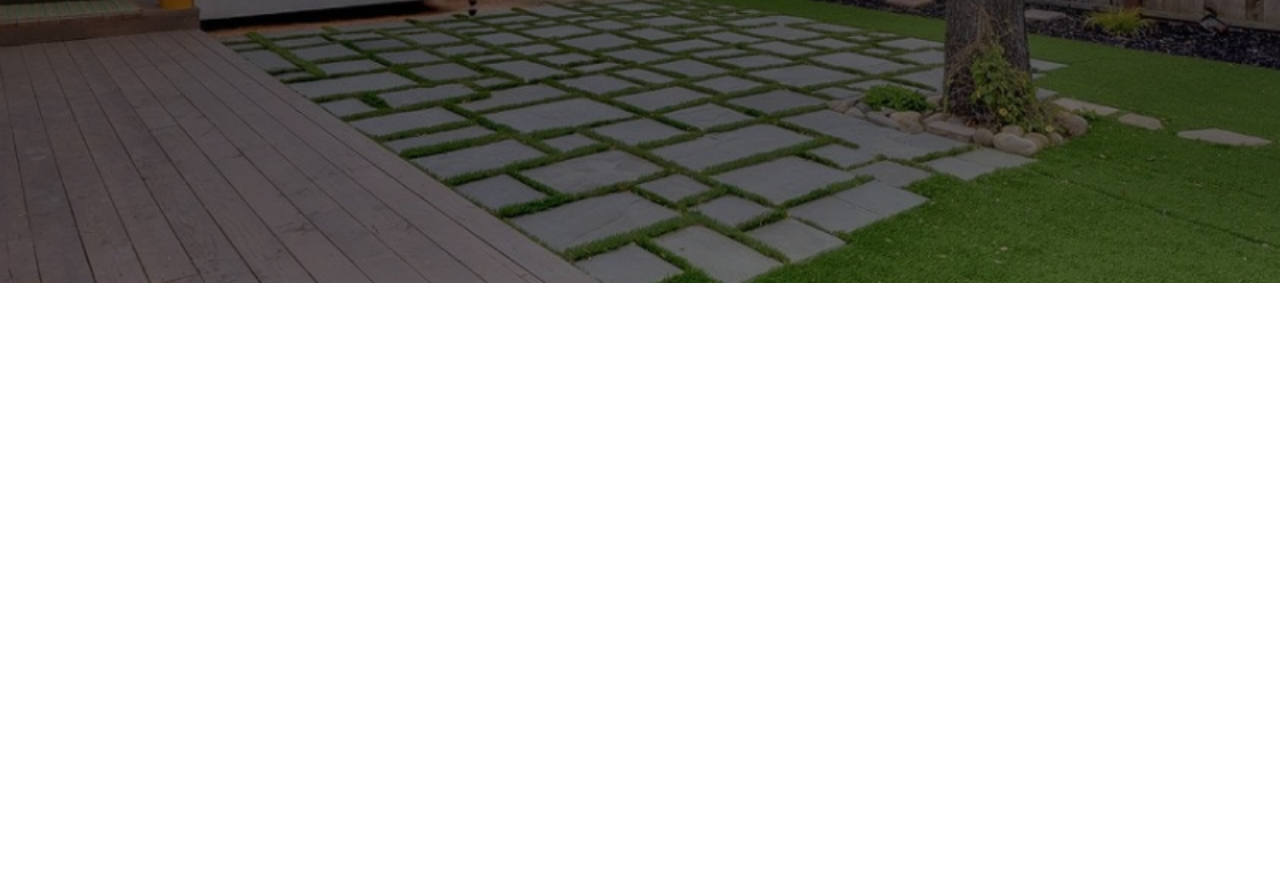
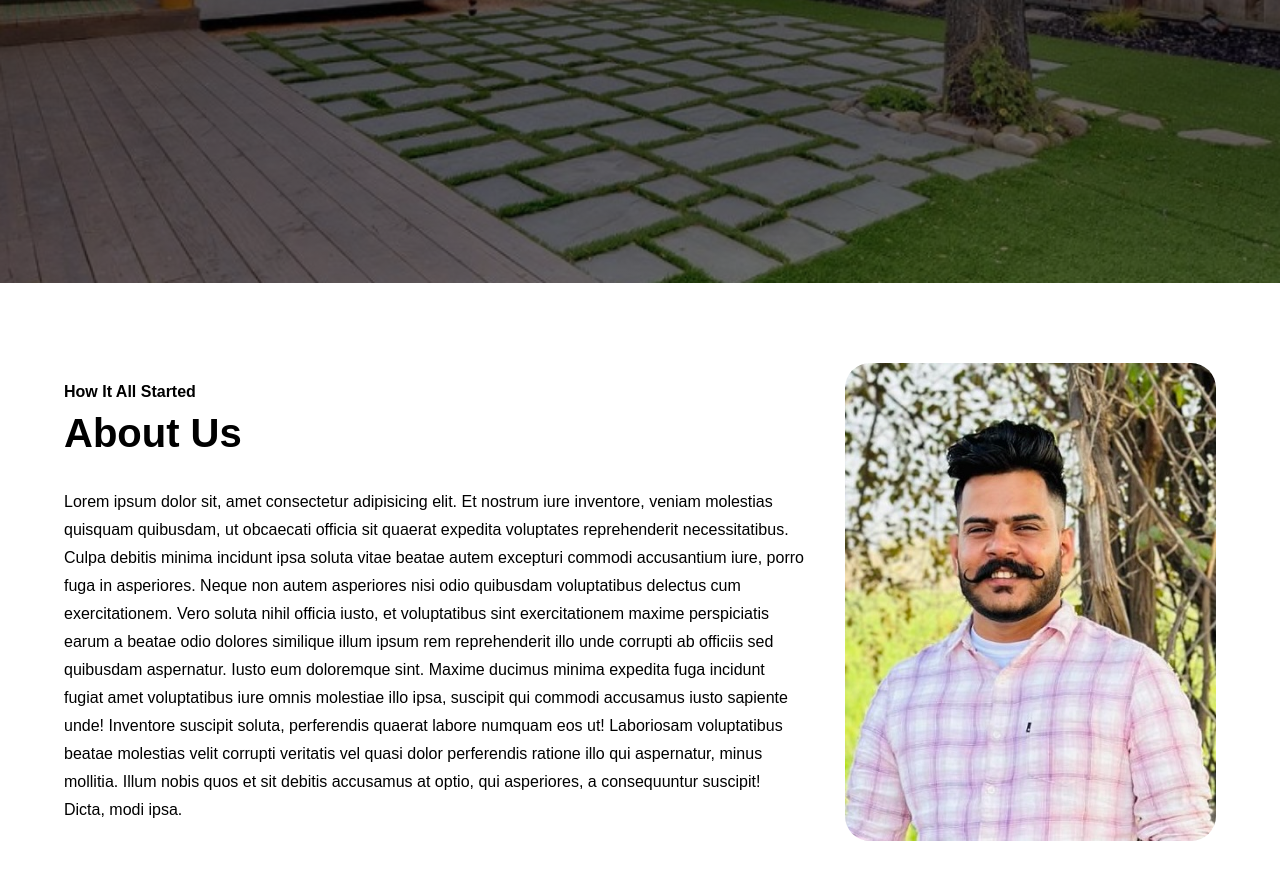
Before and after one commit to birmansahil/vj_landscaping, a plain HTML site: page index.html in a window 1280 px wide. Shown: the part 517-1407 px from the top of the page. Before the commit the page ends 800 px from the top, so only its background shows below. Drawn offline with Linux system fonts and the light colour scheme.

Commit message:
added about section

```diff
--- a/index.html
+++ b/index.html
@@ -8,6 +8,7 @@
   </head>
   <body>
     <main>
+      <!-- Introduction -->
       <section class="introduction">
         <div class="container introduction-container">
           <h1 class="section-heading introduction-heading">
@@ -20,7 +21,41 @@
             Welcome to a greener, more beautiful world!"
           </p>
           <a class="btn" href="#">Request an estimate</a>
-          <a class="btn" href="#">About us</a>
+          <a class="btn" href="#about">About us</a>
+        </div>
+      </section>
+
+      <!-- About -->
+      <section class="about" id="about">
+        <div class="container about-container">
+          <div class="about-content">
+            <h2 class="section-heading about-heading">About us</h2>
+            <p class="section-para about-para">
+              Lorem ipsum dolor sit, amet consectetur adipisicing elit. Et
+              nostrum iure inventore, veniam molestias quisquam quibusdam, ut
+              obcaecati officia sit quaerat expedita voluptates reprehenderit
+              necessitatibus. Culpa debitis minima incidunt ipsa soluta vitae
+              beatae autem excepturi commodi accusantium iure, porro fuga in
+              asperiores. Neque non autem asperiores nisi odio quibusdam
+              voluptatibus delectus cum exercitationem. Vero soluta nihil
+              officia iusto, et voluptatibus sint exercitationem maxime
+              perspiciatis earum a beatae odio dolores similique illum ipsum rem
+              reprehenderit illo unde corrupti ab officiis sed quibusdam
+              aspernatur. Iusto eum doloremque sint. Maxime ducimus minima
+              expedita fuga incidunt fugiat amet voluptatibus iure omnis
+              molestiae illo ipsa, suscipit qui commodi accusamus iusto sapiente
+              unde! Inventore suscipit soluta, perferendis quaerat labore
+              numquam eos ut! Laboriosam voluptatibus beatae molestias velit
+              corrupti veritatis vel quasi dolor perferendis ratione illo qui
+              aspernatur, minus mollitia. Illum nobis quos et sit debitis
+              accusamus at optio, qui asperiores, a consequuntur suscipit!
+              Dicta, modi ipsa.
+            </p>
+          </div>
+
+          <div class="about-image">
+            <img src="./images/vijay.jpg" alt="Vijay" />
+          </div>
         </div>
       </section>
     </main>
--- a/style.css
+++ b/style.css
@@ -9,13 +9,23 @@ html {
   scroll-behavior: smooth;
 }
 
-/* Body & Container */
+/* Body & Section */
 body {
   min-width: 375px;
   font-family: sans-serif;
   line-height: 1.75;
 }
 
+.section-heading {
+  font-size: 2.5rem;
+  text-transform: capitalize;
+}
+
+.section-para {
+  margin: 1.25em 0;
+}
+
+/* Container */
 .container {
   width: 90%;
   max-width: 1440px;
@@ -34,8 +44,7 @@ body {
 }
 
 .introduction-heading {
-  font-size: 2.5rem;
-  text-transform: capitalize;
+  font-size: 3.25rem;
 }
 
 .introduction-para {
@@ -56,3 +65,44 @@ body {
   color: #000;
   background-color: #fff;
 }
+
+/* About */
+.about {
+  padding: 5em 0 2.5em 0;
+}
+
+.about-container {
+  display: flex;
+  flex-direction: column;
+  justify-content: center;
+  align-items: center;
+  gap: 2.5em;
+}
+
+.about-heading::before {
+  content: "How it all started";
+  display: block;
+  font-size: 1rem;
+  position: relative;
+  bottom: -0.5em;
+}
+
+img {
+  width: 100%;
+  object-fit: cover;
+  border-radius: 25px;
+}
+
+@media (min-width: 925px) {
+  .about-container {
+    flex-direction: row;
+  }
+
+  .about-content {
+    flex: 2;
+  }
+
+  .about-image {
+    flex: 1;
+  }
+}
```
Also changed, not shown: images/vijay.jpg (added), 1 other file.
